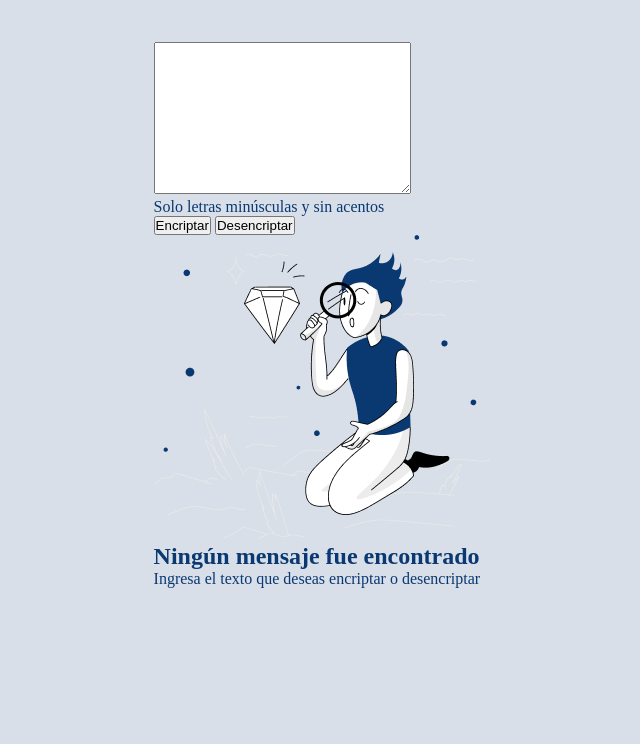
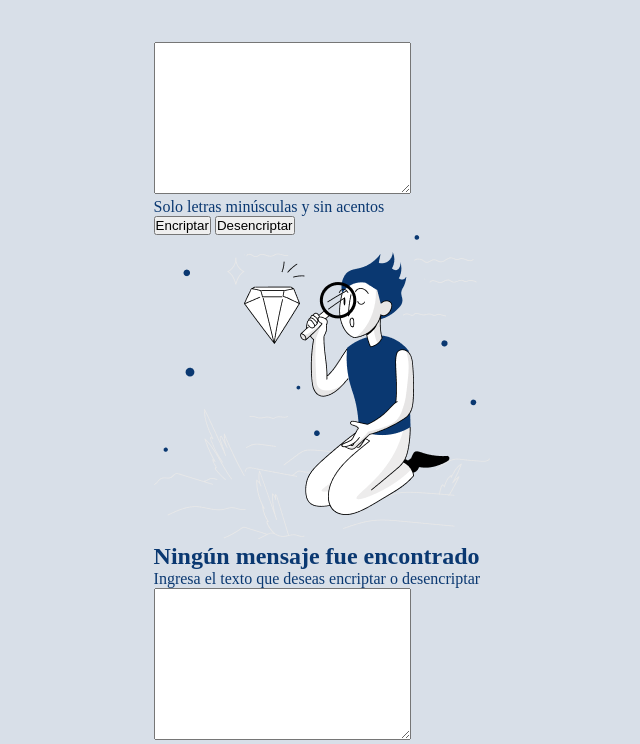
Before and after one commit to NorPaul/Challenge_Encriptador_Texto, a plain HTML site: page index.html in a window 1280 px wide. Shown: the part 96-840 px from the top of the page, without its empty margins (0-640 px from the left). Before the commit the page ends 800 px from the top, so only its background shows below. Drawn offline with Linux system fonts and the light colour scheme.

Commit message:
Actualizacion de index html

```diff
--- a/index.html
+++ b/index.html
@@ -17,7 +17,7 @@
         <section class="presentacion_Contenido">
             <div class="presentacion_Contenido_Entrada">
                 <textarea
-                    class="texto"
+                    class="presentacion_Contenido_Entrada_Texto"
                     name="texto"
                     id="texto"
                     cols="30"
@@ -42,6 +42,13 @@
                 <img class="presentacion_Contenido_Salida_Imagen" src="Assets/Muñeco.png" alt="Imagen de una persona buscando con una lupa">
                 <h2 class="presentacion_Contenido_Salida_Titulo">Ningún mensaje fue encontrado</h2>
                 <p class="presentacion_Contenido_Salida_Texto">Ingresa el texto que deseas encriptar o desencriptar</p>
+                <textarea
+                class="presentacion_Contenido_Salida_Texto"
+                name="mensaje"
+                id="mensaje"
+                cols="30"
+                rows="10">
+                </textarea>
             </div>
         </section>
     </main>
```
